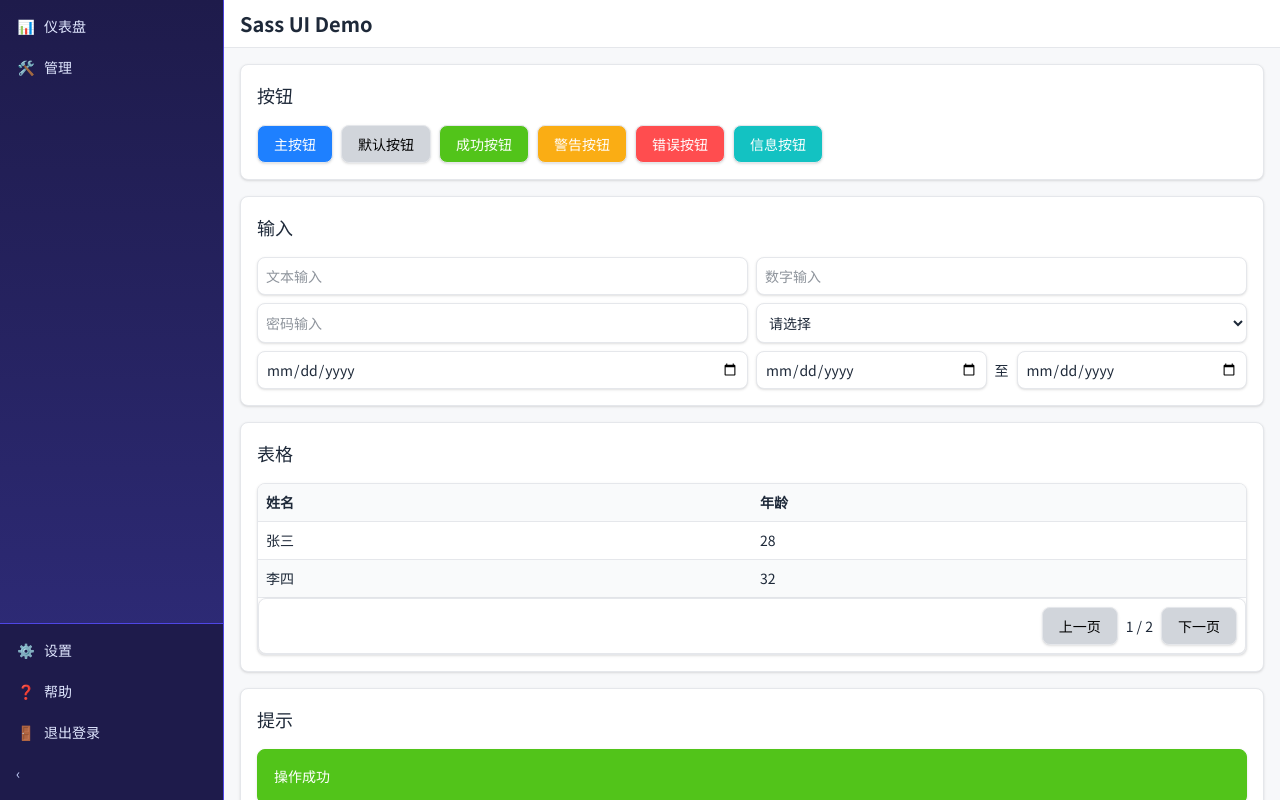
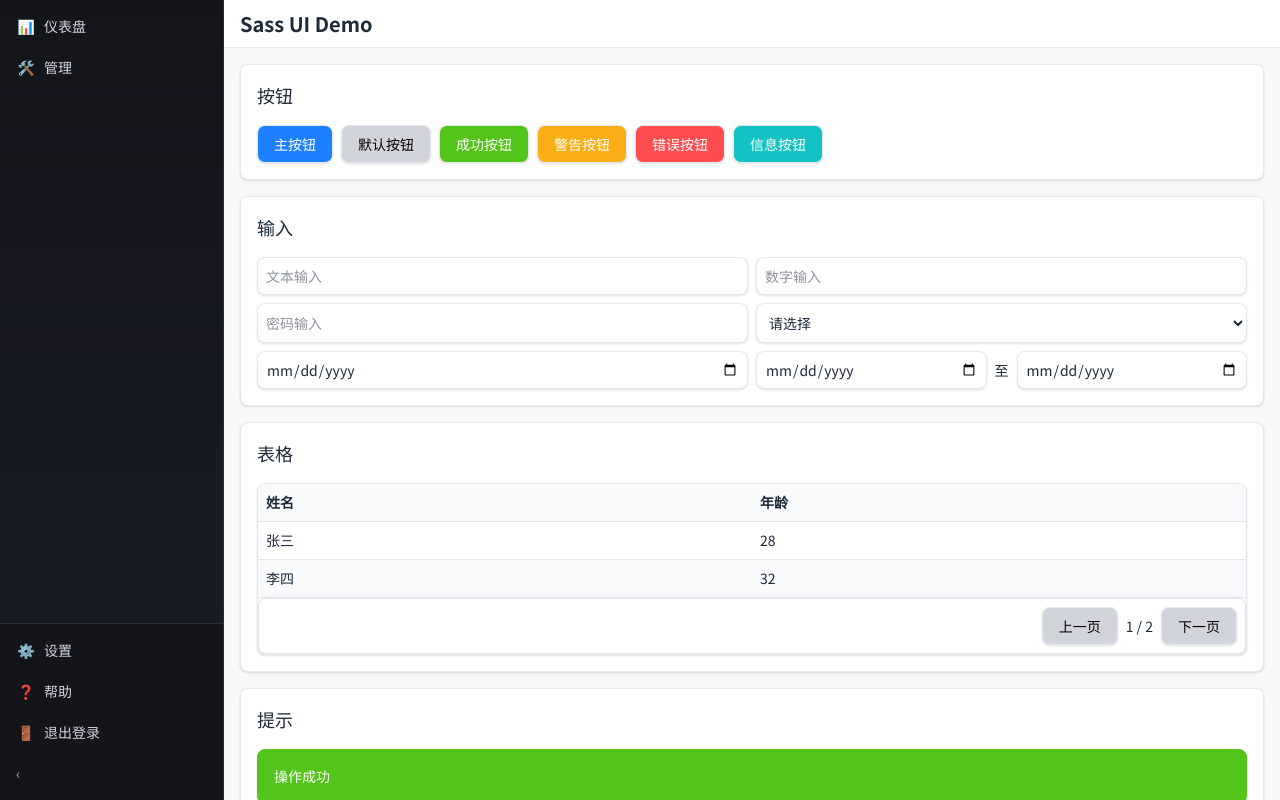
Before and after one commit to zhoumingxuan/sass-ui, a Next.js app: page / in a window 1280 px wide. Built offline with nearby package versions, Linux system fonts and the light colour scheme.

Commit message:
feat: add blue-tinted dark nav palette

```diff
--- a/src/components/Menu.tsx
+++ b/src/components/Menu.tsx
@@ -30,9 +30,7 @@ function Item({
     return (
       <div>
         <div
-        className={`flex items-center gap-2 p-2 rounded-md cursor-pointer transition-colors text-indigo-100 ${depthBg} ${hoverBg} hover:text-white ${openClass} ${
-          active ? 'bg-primary text-white shadow-md' : ''
-        }`}
+          className={`flex items-center gap-2 p-2 rounded-md cursor-pointer transition-colors text-gray-300 ${depthBg} ${hoverBg} hover:text-white ${openClass} ${active ? 'bg-primary text-white shadow-md' : ''}`}
           style={{ paddingLeft: depth * 16 + 8 }}
           onClick={() => (hasChildren ? setOpen(!open) : undefined)}
           title={collapsed && depth === 0 ? item.label : undefined}
@@ -61,7 +59,7 @@ export default function Menu({
   const [collapsed, setCollapsed] = useState(false);
   return (
     <aside
-        className={`flex flex-col h-screen border-r border-nav-hover shadow-lg bg-gradient-to-b from-nav-deep to-nav text-indigo-100 transition-all ${
+        className={`flex flex-col h-screen border-r border-nav-hover shadow-lg bg-gradient-to-b from-nav-deep to-nav text-gray-100 transition-all ${
         collapsed ? 'w-16' : 'w-56'
       }`}
     >
@@ -75,7 +73,7 @@ export default function Menu({
           <Item key={idx} item={item} collapsed={collapsed} />
         ))}
         <button
-          className="w-full text-left p-2 rounded-md text-indigo-200 hover:bg-nav-hover hover:text-white"
+          className="w-full text-left p-2 rounded-md text-gray-400 hover:bg-nav-hover hover:text-white"
           onClick={() => setCollapsed(!collapsed)}
           title={collapsed ? '展开菜单' : '收起菜单'}
         >
--- a/src/components/NavBar.tsx
+++ b/src/components/NavBar.tsx
@@ -18,7 +18,7 @@ export default function NavBar() {
       <div>
         <TextInput
           placeholder="搜索..."
-          className="h-8 w-48 bg-nav-sub text-indigo-50 placeholder-indigo-200 border border-nav-hover focus:border-primary focus:ring-1 focus:ring-primary"
+          className="h-8 w-48 bg-nav-sub text-gray-100 placeholder-gray-400 border border-nav-hover focus:border-primary focus:ring-1 focus:ring-primary"
         />
       </div>
     </header>
--- a/tailwind.config.ts
+++ b/tailwind.config.ts
@@ -13,11 +13,12 @@ export default {
         error:   '#ff4d4f',
         info:    '#13c2c2',
         bg:      '#f7f8fa',
-        nav: '#312e81',
-        'nav-deep': '#1e1b4b',
-        'nav-hover': '#4f46e5',
-        'nav-sub': '#4338ca',
-        'nav-sub-hover': '#6366f1',
+        // Dark navigation palette with subtle blue tints for depth
+        nav: '#1a1d24',
+        'nav-deep': '#13151b',
+        'nav-hover': '#2b3038',
+        'nav-sub': '#22262e',
+        'nav-sub-hover': '#343a44',
       },
       fontFamily: {
         sans: ['Noto Sans', 'Noto Sans CJK SC', 'sans-serif'],
```
Lines whose indentation alone changed are shown as unchanged.
